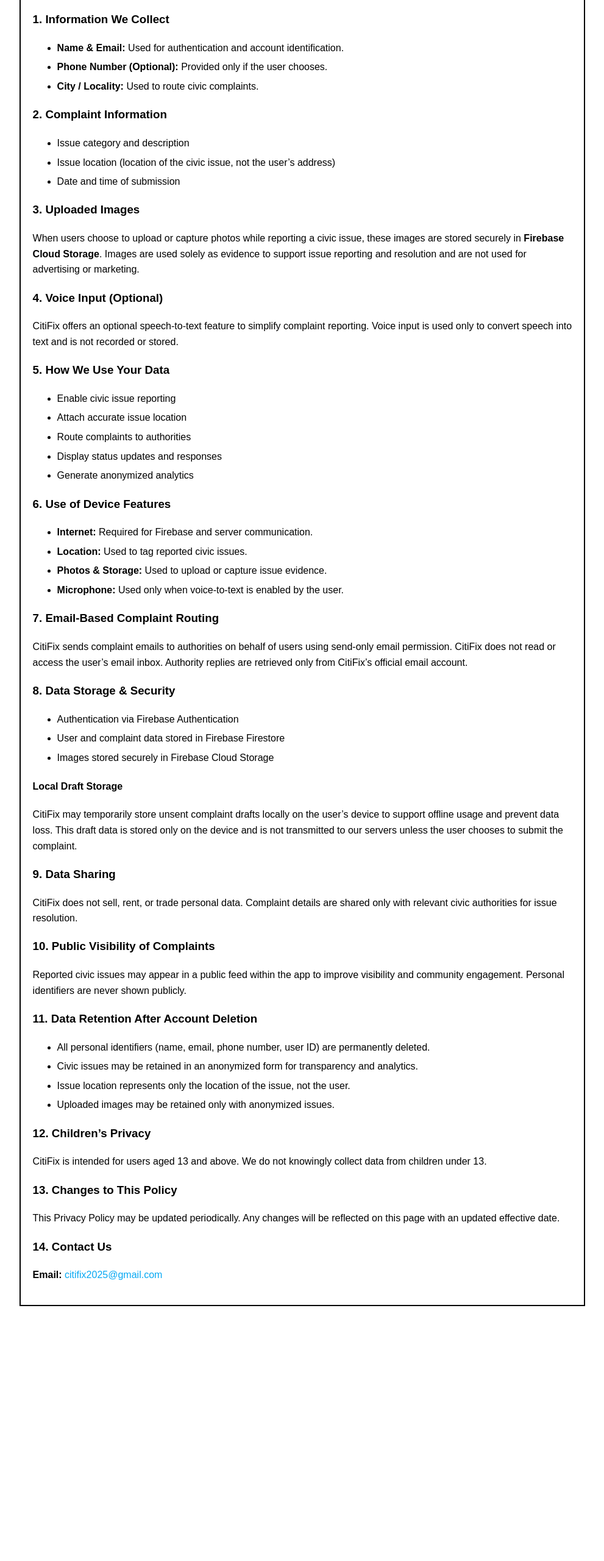
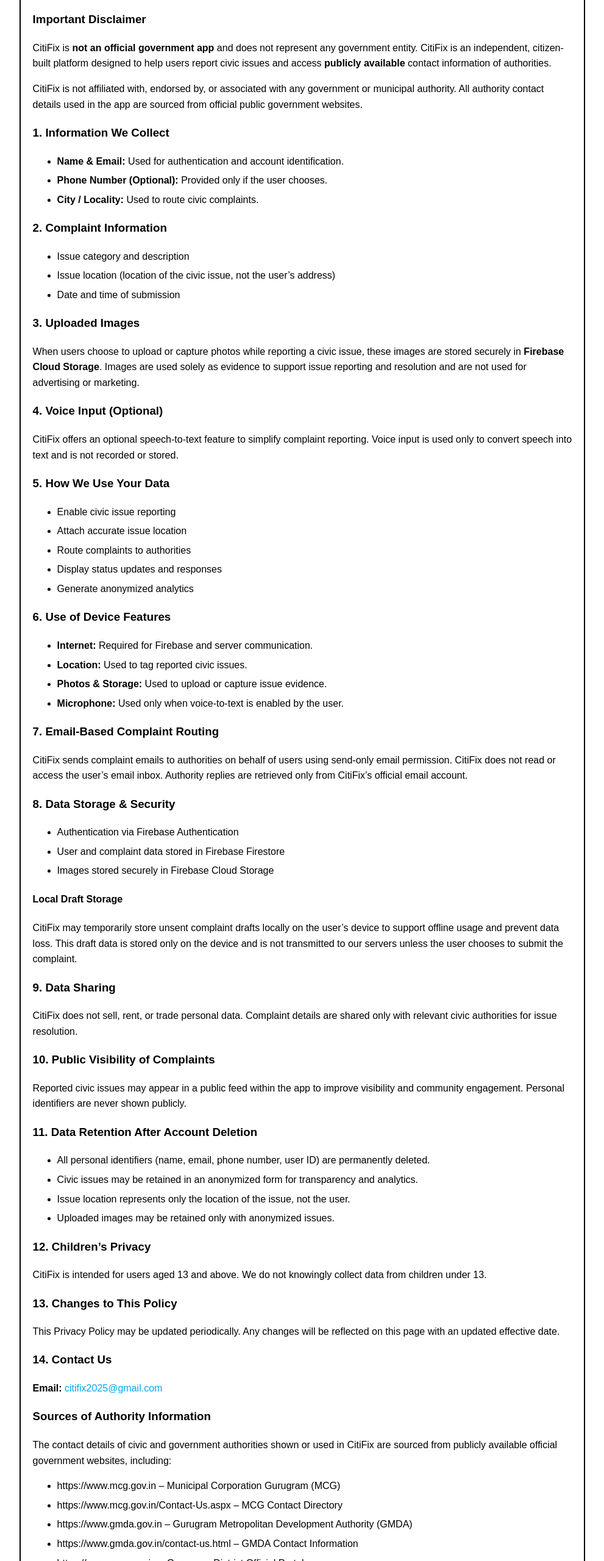
Before and after one commit to janhavikarande07/citifix_privacy_policy, a plain HTML site: page index.html in a window 1280 px wide. Shown: the part 240-2800 px from the top of the page at 61% size, without its empty margins (144-1135 px from the left). Before the commit the page ends 2402 px from the top, so only its background shows below. Drawn offline with Linux system fonts and the light colour scheme.

Commit message:
Add disclaimer and sources of authority information
Added important disclaimers regarding the app's independence and sources of authority information.

```diff
--- a/index.html
+++ b/index.html
@@ -28,6 +28,18 @@
     At <b>CitiFix</b>, your privacy is important to us. This Privacy Policy explains what data we collect,
     why we collect it, and how it is used within the app. By using CitiFix, you agree to the practices
     described below.
+
+    <h3>Important Disclaimer</h3>
+    <p>
+      CitiFix is <b>not an official government app</b> and does not represent any government entity.
+      CitiFix is an independent, citizen-built platform designed to help users report civic issues
+      and access <b>publicly available</b> contact information of authorities.
+    </p>
+    <p>
+      CitiFix is not affiliated with, endorsed by, or associated with any government or municipal authority.
+      All authority contact details used in the app are sourced from official public government websites.
+    </p>
+
 
     <h3>1. Information We Collect</h3>
     <ul>
@@ -135,6 +147,23 @@
       <span style="color: rgb(7, 168, 243);">citifix2025@gmail.com</span>
     </p>
 
+    <h3>Sources of Authority Information</h3>
+    <p>
+      The contact details of civic and government authorities shown or used in CitiFix are sourced from
+      publicly available official government websites, including:
+    </p>
+    <ul>
+      <li>https://www.mcg.gov.in – Municipal Corporation Gurugram (MCG)</li>
+      <li>https://www.mcg.gov.in/Contact-Us.aspx – MCG Contact Directory</li>
+      <li>https://www.gmda.gov.in – Gurugram Metropolitan Development Authority (GMDA)</li>
+      <li>https://www.gmda.gov.in/contact-us.html – GMDA Contact Information</li>
+      <li>https://gurugram.gov.in – Gurugram District Official Portal</li>
+      <li>https://gurugram.gov.in/contact-directory/ – District Contact Directory</li>
+    </ul>
+    <p>
+      Users are encouraged to verify information directly from the respective official government websites.
+    </p>
+
   </div>
 </body>
 </html>
```
